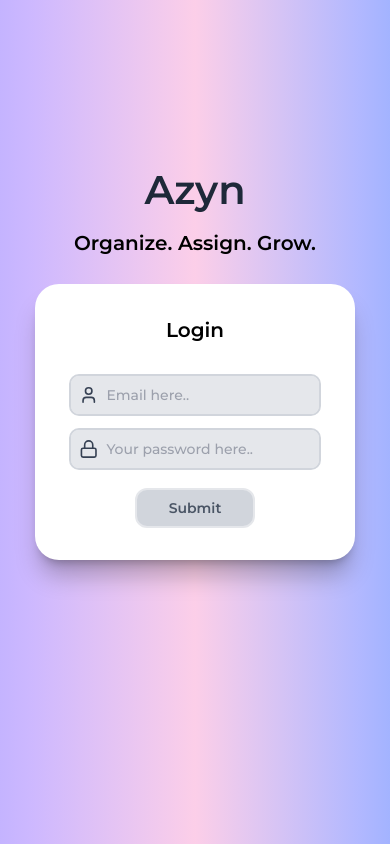
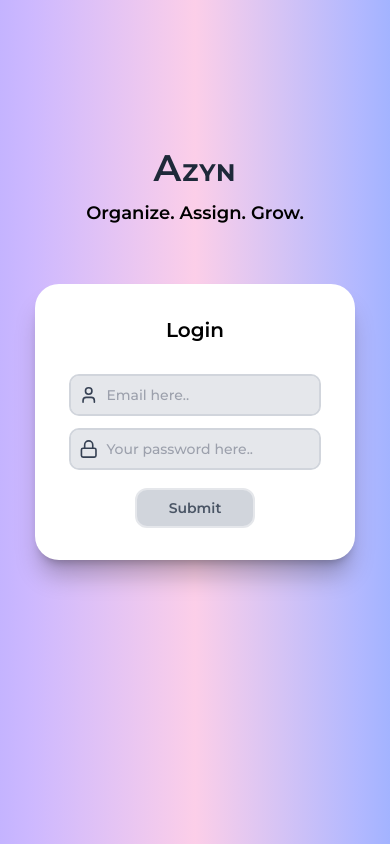
Before and after one commit to Ashwin-RH/mern-lead-distributor, a React (Vite) app in the folder mern-agent-frontend/: page /login in a window 390 px wide. Built offline with nearby package versions, Linux system fonts and the light colour scheme; no server answers.

Commit message:
latest update

```diff
--- a/mern-agent-frontend/src/pages/Login.jsx
+++ b/mern-agent-frontend/src/pages/Login.jsx
@@ -43,8 +43,8 @@ const Login = ({ setUser }) => {
 
   return (
     <div className="min-h-screen flex flex-col items-center justify-center bg-gradient-to-r from-violet-300 via-pink-200 to-indigo-300">
-      <div className="absolute top-40 montserrat-semibold text-[40px] text-gray-800 text-center ">Azyn</div>
-      <p className="absolute top-57 montserrat-semibold text-[20px] text-center">Organize. Assign. Grow.</p>
+      <div className="absolute top-35 md:top-40 montserrat-semibold text-[37px] md:text-[40px] text-gray-800 text-center tracking-wide ">A<span className="text-[24px] montserrat-bold uppercase">zyn</span></div>
+      <p className="absolute top-50 md:top-57 montserrat-semibold text-[18px] md:text-[20px] text-center">Organize. Assign. Grow.</p>
       <form
         className="bg-white px-9 py-8 rounded-3xl shadow-xl shadow-black/25 w-80"
         onSubmit={handleLogin}
```
